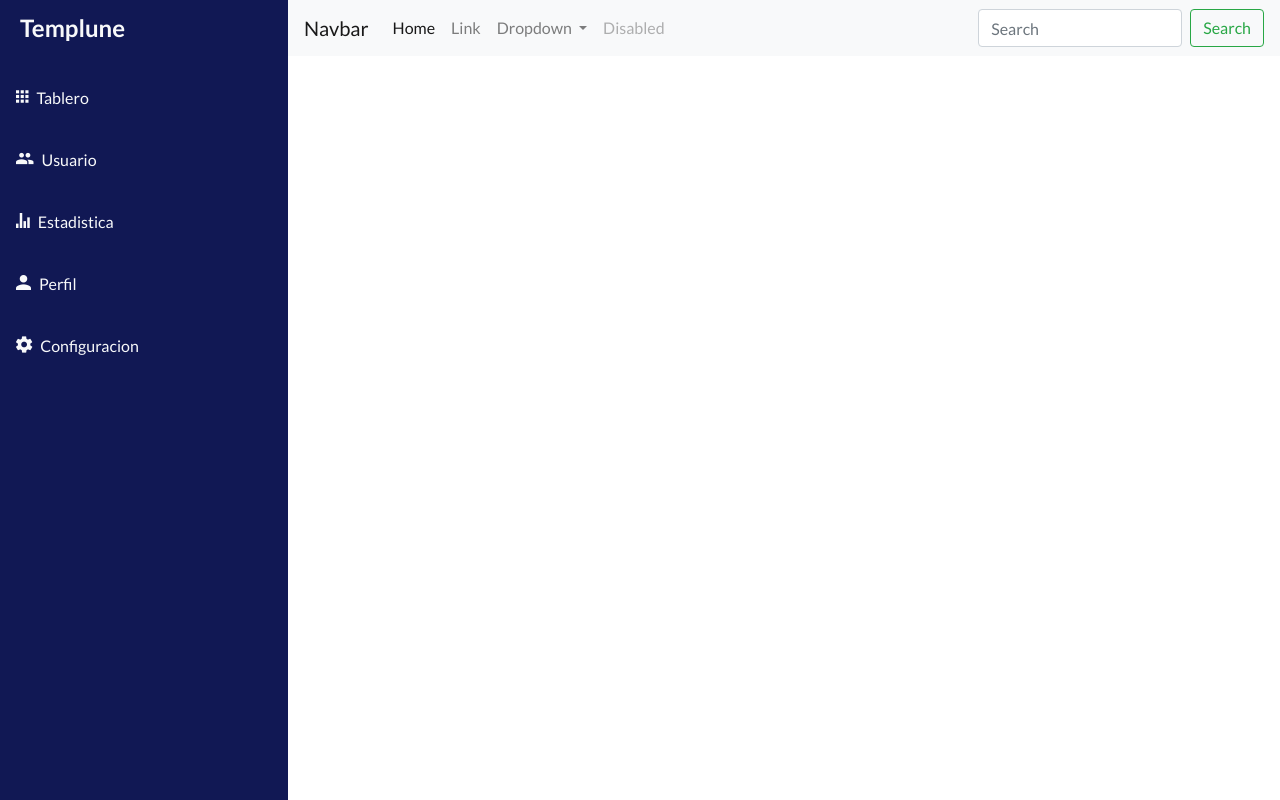
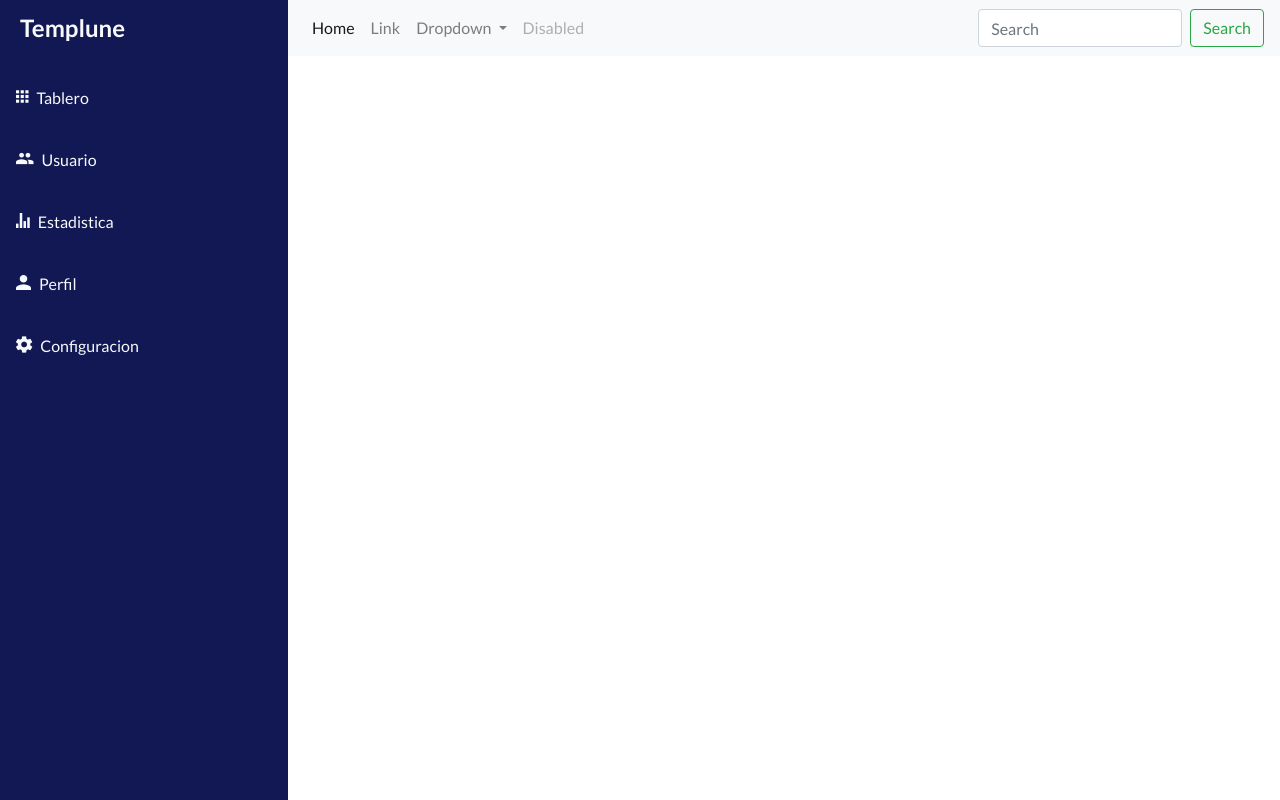
Before and after one commit to Lindapazw/bootstrap_dashboard, a plain HTML site: page index.html in a window 1280 px wide. Drawn offline with nearby package versions, Linux system fonts and the light colour scheme.

Commit message:
delete navbar brand

```diff
--- a/index.html
+++ b/index.html
@@ -41,7 +41,6 @@
             <!-- navbar -->
             <div class="w-100">
                 <nav class="navbar navbar-expand-lg navbar-light bg-light">
-                    <a class="navbar-brand" href="#">Navbar</a>
                     <button class="navbar-toggler" type="button" data-toggle="collapse" data-target="#navbarSupportedContent" aria-controls="navbarSupportedContent" aria-expanded="false" aria-label="Toggle navigation">
                     <span class="navbar-toggler-icon"></span>
                     </button>
```
